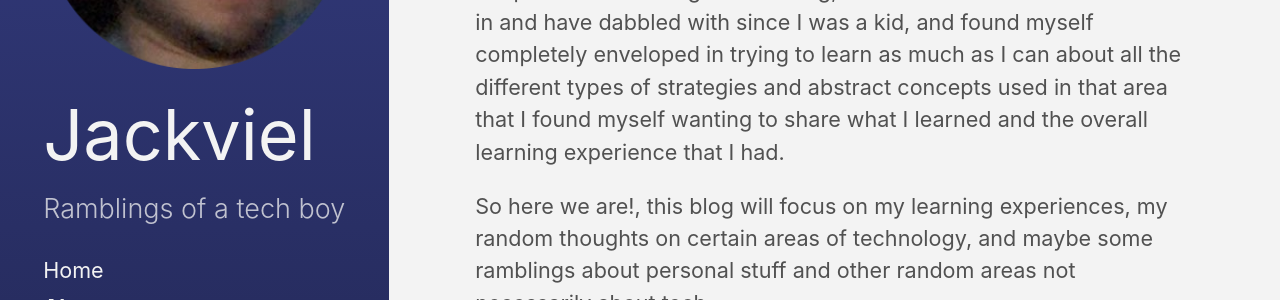
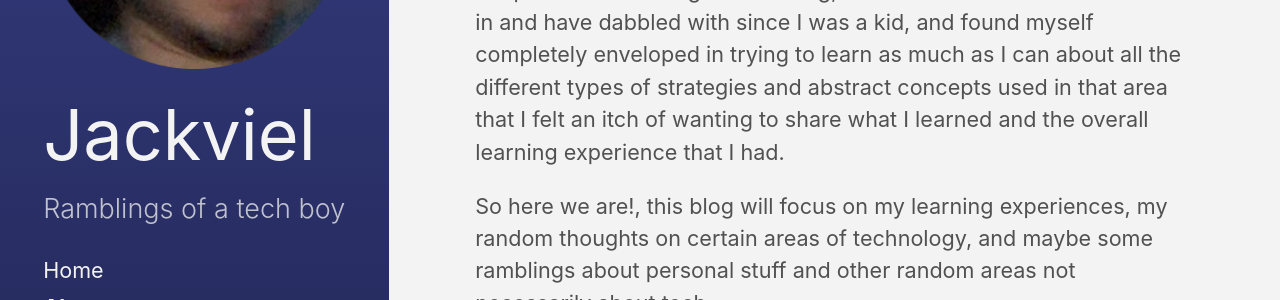
Before and after one commit to jackviel/Personal-Blog-Jekyll, a Jekyll site: the page built from about.md, in a window 1280 px wide and 969 px high. Shown: the part 488-788 px from the top of the window. Built offline with Jekyll 4.4.1, drawn with Linux system fonts in a browser that asks for light colours; some of the changed text lies outside the part shown.

Commit message:
Update about.md

```diff
--- a/about.md
+++ b/about.md
@@ -14,7 +14,7 @@ will mostly be about and focused on.
 What initially led me to start this blog was the fact that I was doing a deep dive into
 video game hacking, an area that I've been interested in and have dabbled with since I was a kid, and found myself completely
 enveloped in trying to learn as much as I can about all the different types of strategies and abstract concepts used in that area
-that I found myself wanting to share what I learned and the overall learning experience that I had.
+that I felt an itch of wanting to share what I learned and the overall learning experience that I had.
 
 So here we are!, this blog will focus on my learning experiences, my random thoughts on certain areas of technology, and maybe some
 ramblings about personal stuff and other random areas not necessarily about tech.
```
